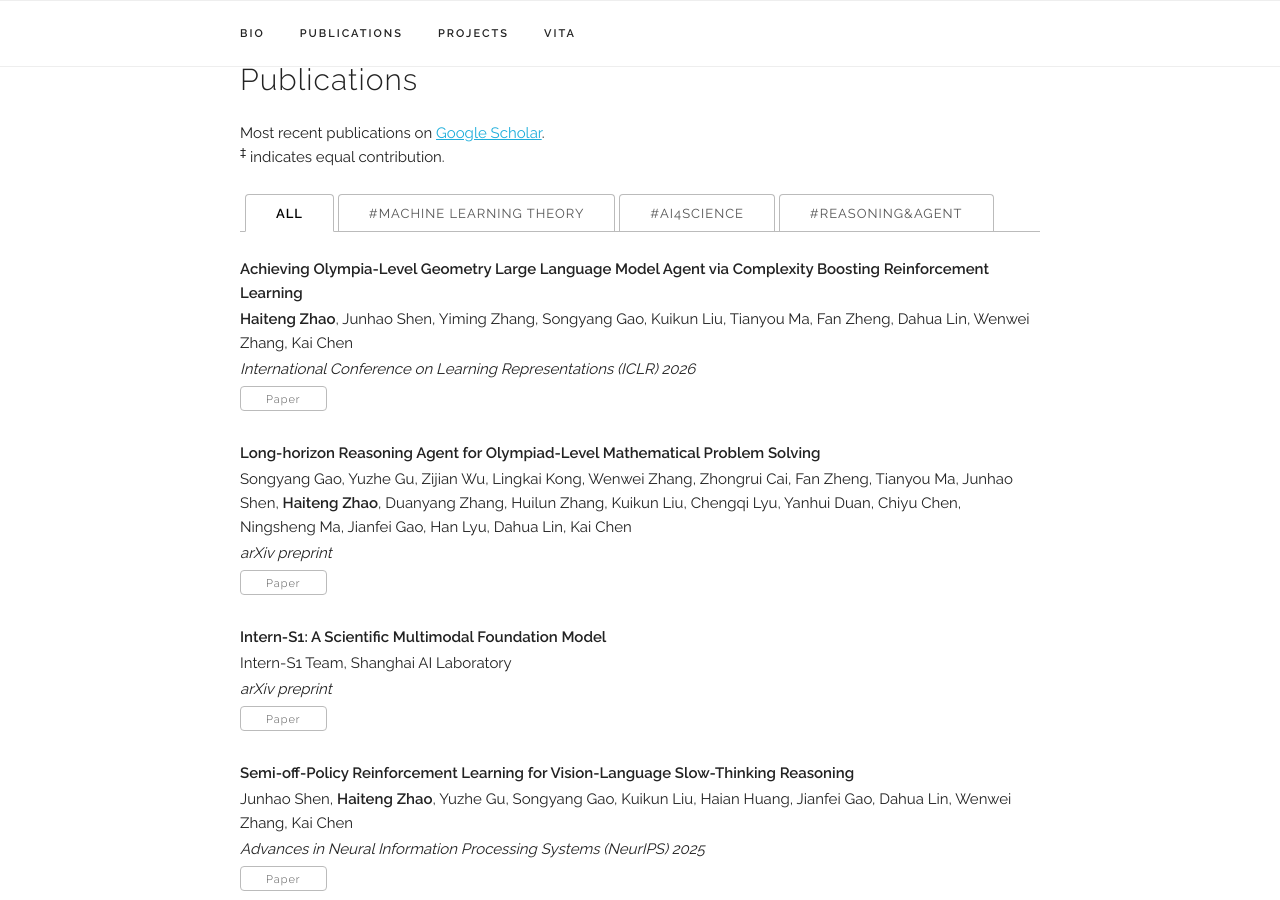
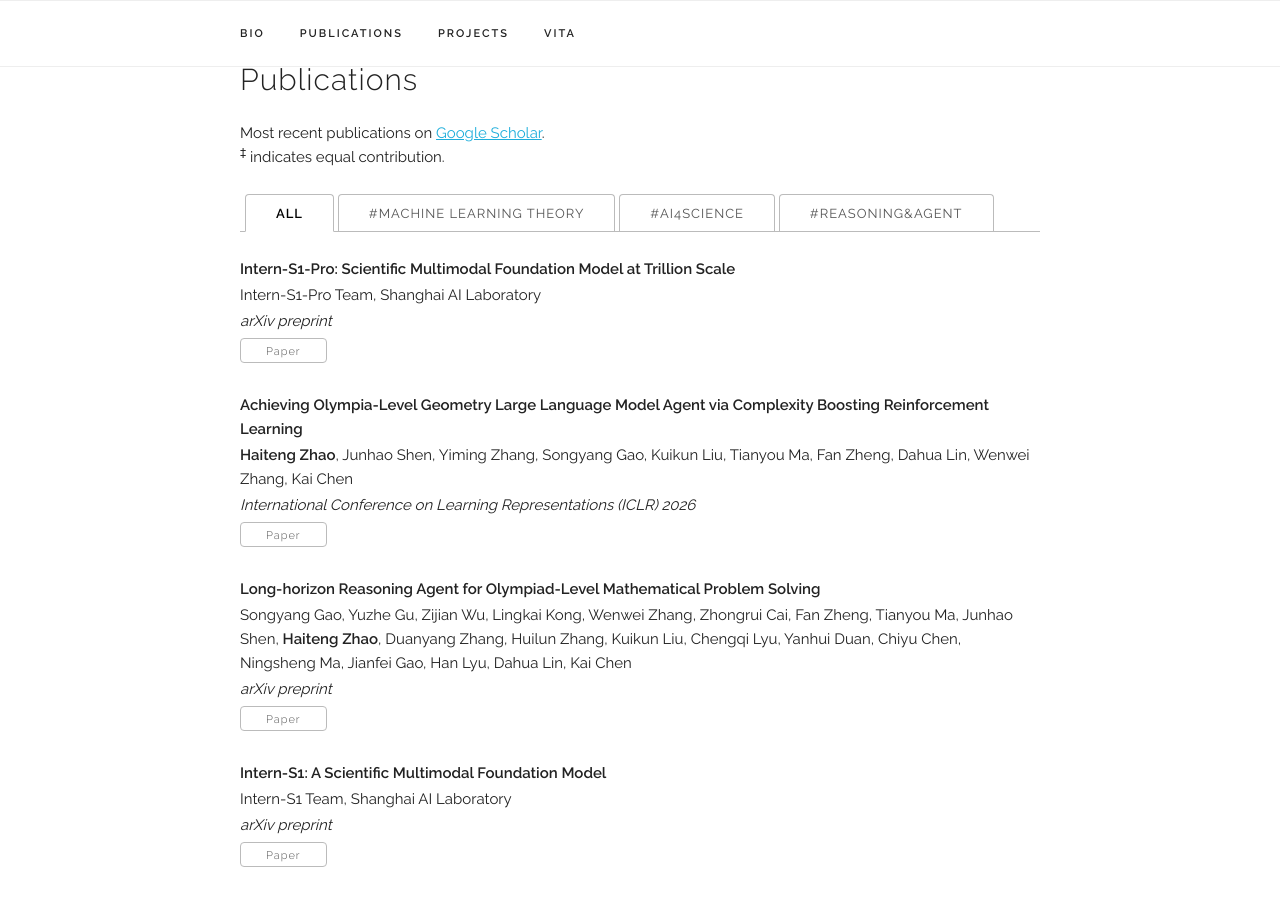
Before and after one commit to zhao-ht/haitengzhao, a Jekyll site: the page built from index.html, in a window 1280 px wide and 900 px high, scrolled down 1107 px. Built offline with Jekyll 4.4.1, drawn with Linux system fonts in a browser that asks for light colours; some web fonts are replaced.

Commit message:
Update publications.yaml

```diff
--- a/_data/publications.yaml
+++ b/_data/publications.yaml
@@ -1,4 +1,11 @@
 papers:
+  - title: "Intern-S1-Pro: Scientific Multimodal Foundation Model at Trillion Scale"
+    authors: "Intern-S1-Pro Team, Shanghai AI Laboratory"
+    venue: "arXiv preprint"
+    paper_pdf: "https://arxiv.org/pdf/2603.25040"
+    ai4science: y
+    agent: n
+
   - title: "Achieving Olympia-Level Geometry Large Language Model Agent via Complexity Boosting Reinforcement Learning"
     authors: "<b>Haiteng Zhao</b>, Junhao Shen, Yiming Zhang, Songyang Gao, Kuikun Liu, Tianyou Ma, Fan Zheng, Dahua Lin, Wenwei Zhang, Kai Chen"
     venue: "International Conference on Learning Representations (ICLR) 2026"
```
